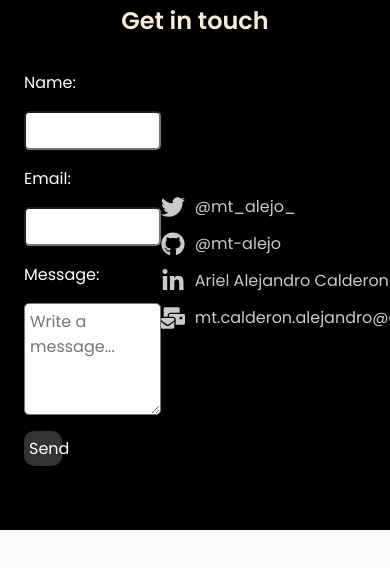
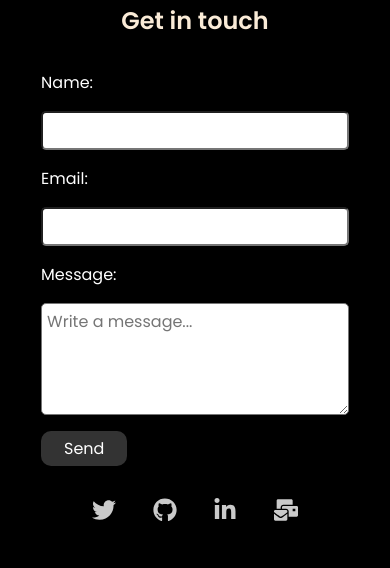
Before and after one commit to lobato-code/portfolio_v2, a React (Create React App) app: page / in a window 390 px wide. Shown: the part 4386-4954 px from the top of the page. Before the commit the page ends 4916 px from the top, so only its background shows below. Built offline with nearby package versions, Linux system fonts and the light colour scheme.

Commit message:
Fix responsive #contact

```diff
--- a/src/components/contact/contact.css
+++ b/src/components/contact/contact.css
@@ -52,6 +52,41 @@
   font-size: 1.5rem;
 }
 
+@media screen and (max-width: 992px) {
+}
+
+@media screen and (max-width: 768px) {
+  .contact__container {
+    flex-direction: column;
+  }
+
+  .contact__form {
+    margin-bottom: 2rem;
+  }
+
+  .contact__social {
+    width: 30%;
+    display: flex;
+    justify-content: space-between;
+  }
+
+  .contact__social--item p {
+    display: none;
+  }
+}
+
+@media screen and (max-width: 576px) {
+  .contact__form {
+    width: 90%;
+  }
+
+  .contact__social {
+    width: 60%;
+  }
+}
+@media screen and (max-width: 350px) {
+}
+
 /* * {
   border: 1px solid;
 } */
```
